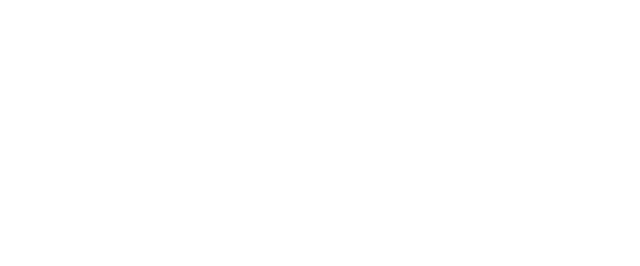
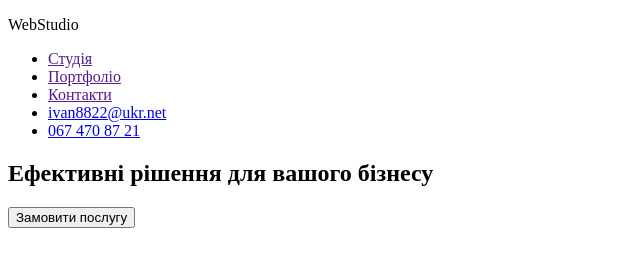
Before and after one commit to IvanSlivenko/goit-markup-hw-01, a plain HTML site: page index.html in a window 1280 px wide. Shown: the whole page, without its empty margins (0-640 px from the left). Drawn offline with Linux system fonts and the light colour scheme.

Commit message:
Update index.html

```diff
--- a/index.html
+++ b/index.html
@@ -4,8 +4,44 @@
     <meta charset="UTF-8">
     <meta http-equiv="X-UA-Compatible" content="IE=edge">
     <meta name="viewport" content="width=device-width, initial-scale=1.0">
-    <title>Git rules!</title>
+    <title>Web Studio</title>
 </head>
+<Header>
+    <p> WebStudio</p>
+    <nav>
+    <ul>
+        <li> <a href="">Студія</a></li>
+        <li> <a href="">Портфоліо</a></li>
+        <li> <a href="">Контакти</a></li>
+
+        <li> <a href="ameil: ivan8822@ukr.net">ivan8822@ukr.net</a></li>
+        <li> <a href="tel: 0674708721">067 470 87 21</a></li>
+
+
+    </ul>
+
+
+
+</nav>
+<!-- Hero section -->
+<section>
+<h1>Ефективні рішення для вашого бізнесу</h1>
+<button type="button">Замовити послугу</button>
+
+</section>
+
+
+</Header>
+
+<Main>
+
+</Main>
+
+<footer>
+
+</footer>
+
+
 <body>
 
 </body>
```
